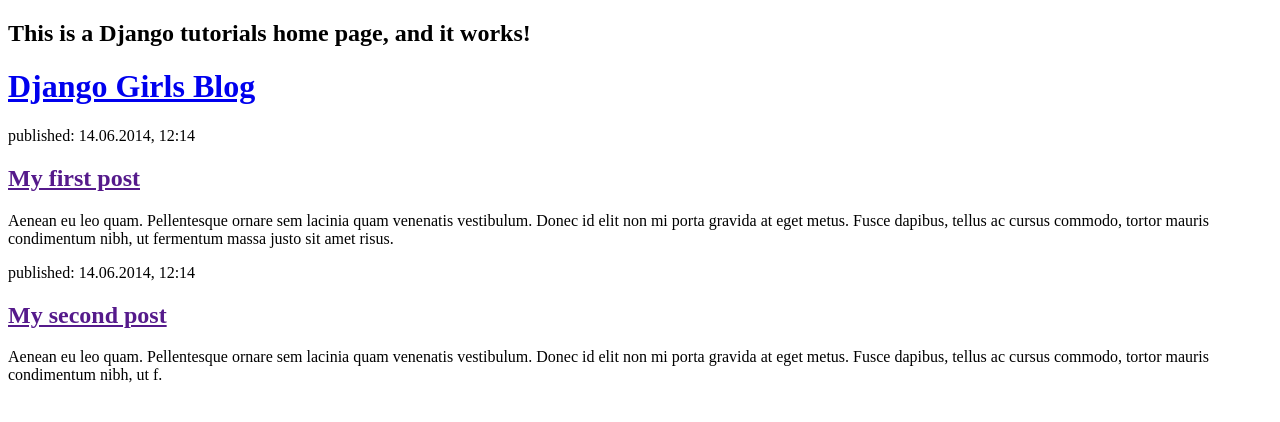
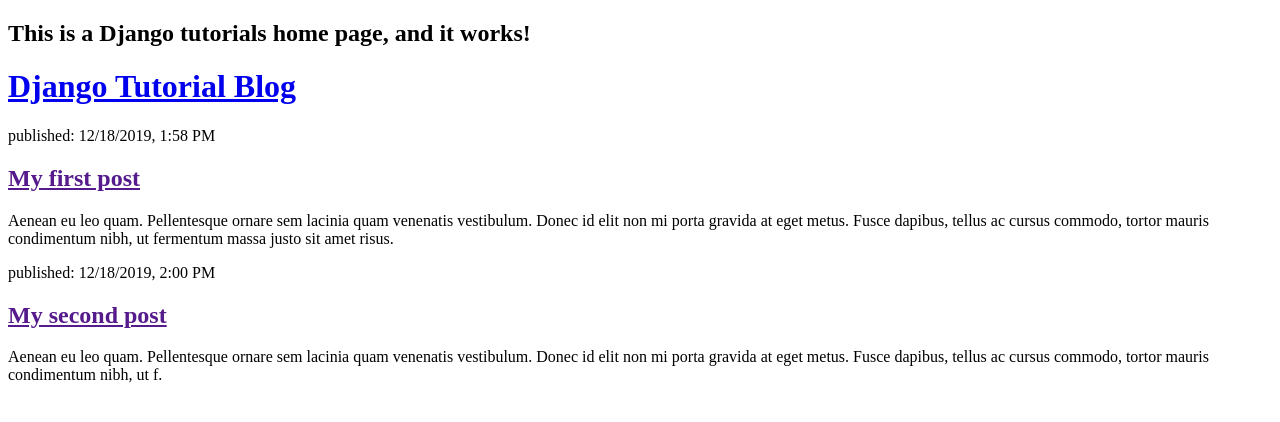
Before and after one commit to fonzynice/my-first-blog, a Django app: page / in a window 1280 px wide. Shown: the top 422 px of the page. Run offline with Django 3.2, Linux system fonts and the light colour scheme.

Commit message:
changed date format

```diff
--- a/blog/templates/blog/post_list.html
+++ b/blog/templates/blog/post_list.html
@@ -9,17 +9,17 @@
         <h2>This is a Django tutorials home page, and it works!</h2>
 
             <div>
-                <h1><a href="/">Django Girls Blog</a></h1>
+                <h1><a href="/">Django Tutorial Blog</a></h1>
             </div>
 
             <div>
-                <p>published: 14.06.2014, 12:14</p>
+                <p>published: 12/18/2019, 1:58 PM</p>
                 <h2><a href="">My first post</a></h2>
                 <p>Aenean eu leo quam. Pellentesque ornare sem lacinia quam venenatis vestibulum. Donec id elit non mi porta gravida at eget metus. Fusce dapibus, tellus ac cursus commodo, tortor mauris condimentum nibh, ut fermentum massa justo sit amet risus.</p>
             </div>
 
         <div>
-            <p>published: 14.06.2014, 12:14</p>
+            <p>published: 12/18/2019, 2:00 PM</p>
             <h2><a href="">My second post</a></h2>
             <p>Aenean eu leo quam. Pellentesque ornare sem lacinia quam venenatis vestibulum. Donec id elit non mi porta gravida at eget metus. Fusce dapibus, tellus ac cursus commodo, tortor mauris condimentum nibh, ut f.</p>
         </div>
```
